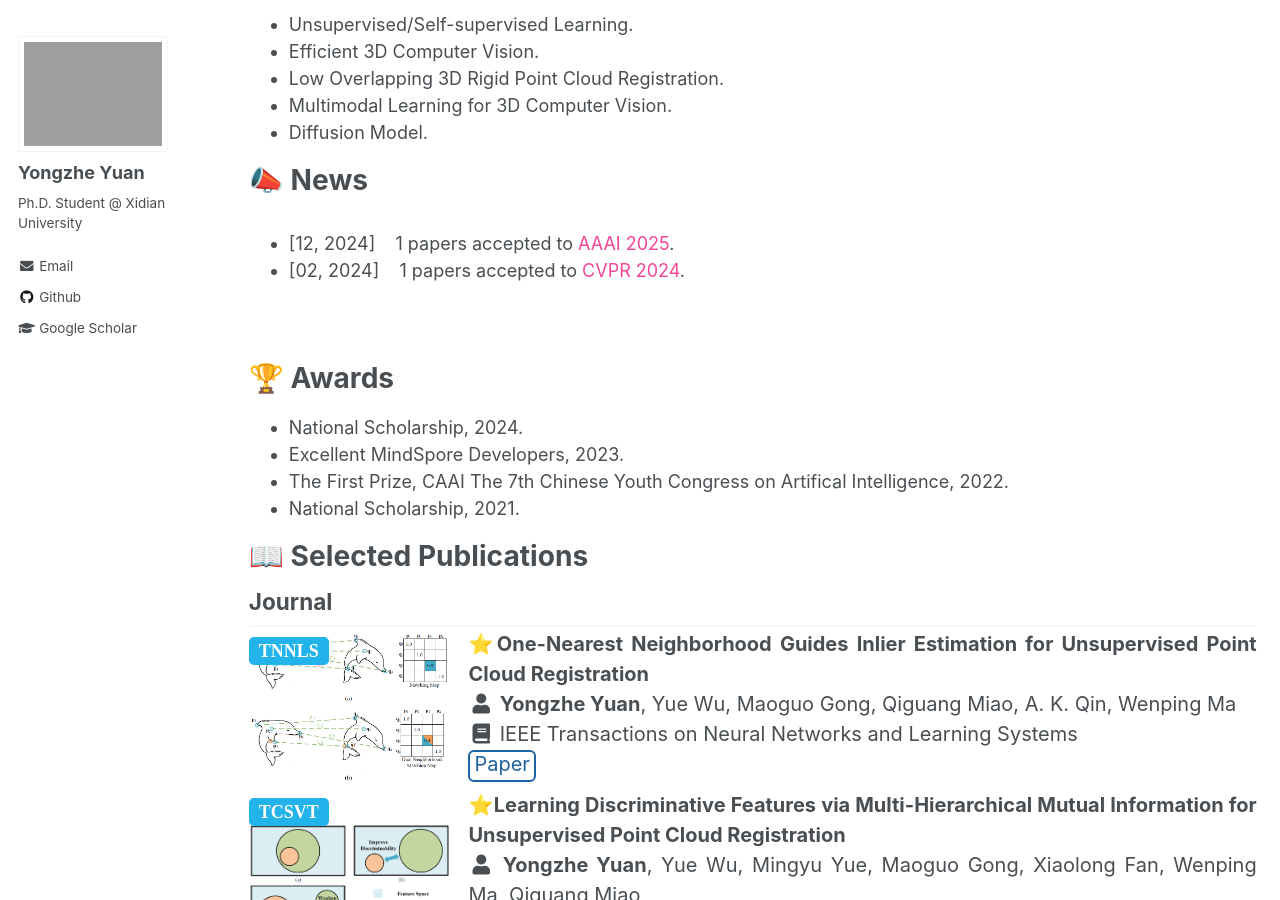
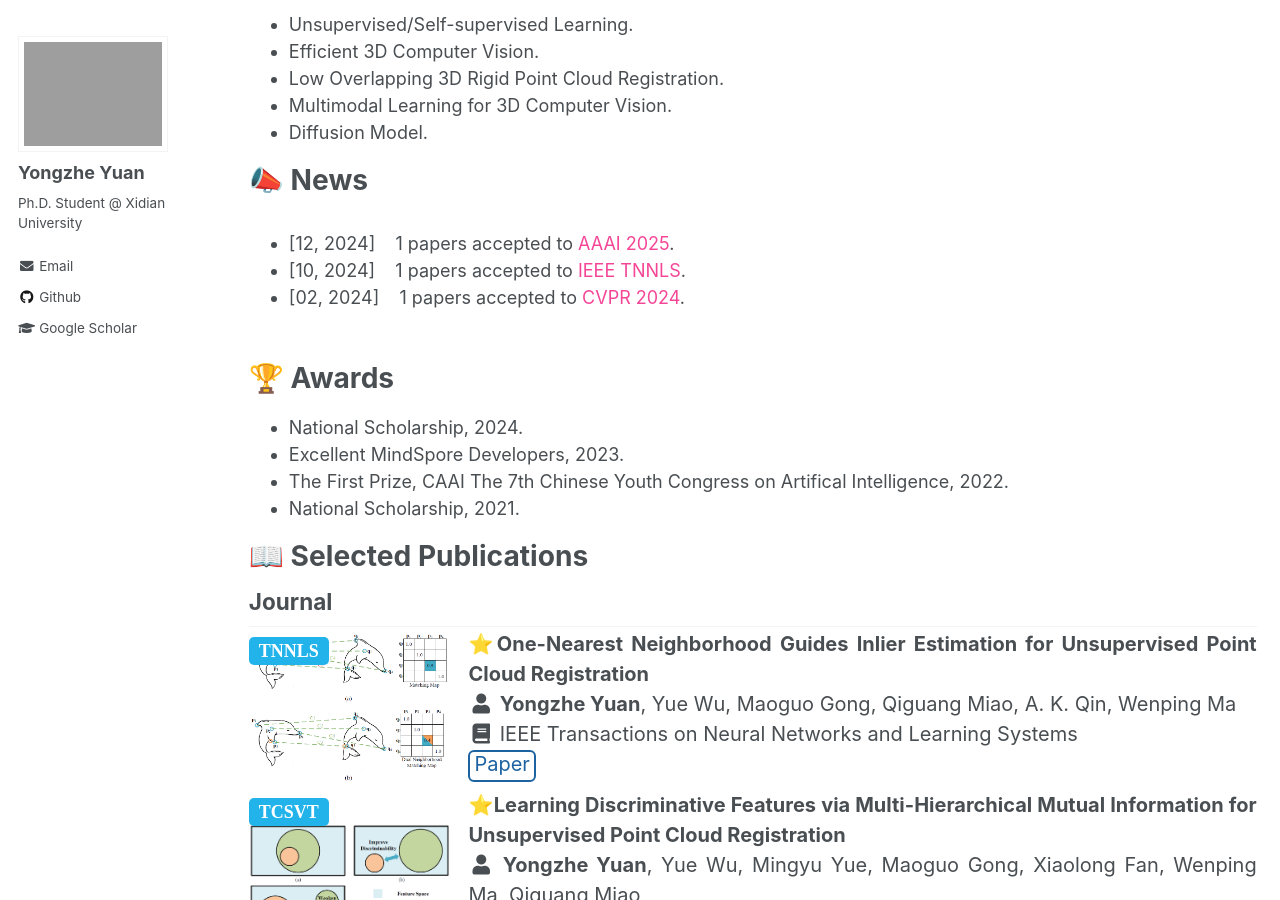
Before and after one commit to YYZMARS/YYZMARS.github.io, a Jekyll site: the page built from _pages/home.md, in a window 1280 px wide and 900 px high, scrolled down 332 px. Built offline with Jekyll 4.4.1, drawn with Linux system fonts in a browser that asks for light colours; a script that is not in the unit is left out.

Commit message:
Update news.html

```diff
--- a/_includes/news.html
+++ b/_includes/news.html
@@ -1,7 +1,8 @@
 
-<div class="news" style="overflow:auto; height:150px; Width:50%;">
+<div class="news" style="overflow:auto; height:150px; width:50%;">
  <ul>
  <li>[12, 2024]&nbsp;&nbsp;&nbsp; 1 papers accepted to <h7 style="color: #f44597;">AAAI 2025</h7>.</li>
+ <li>[10, 2024]&nbsp;&nbsp;&nbsp; 1 papers accepted to <h7 style="color: #f44597;">IEEE TNNLS</h7>.</li>
  <li>[02, 2024]&nbsp;&nbsp;&nbsp; 1 papers accepted to <h7 style="color: #f44597;">CVPR 2024</h7>.</li>
  </ul>
 </div>
```
